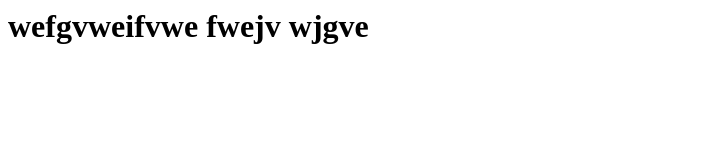
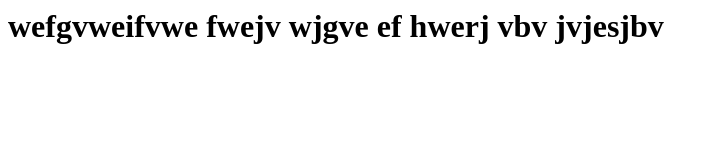
Before and after one commit to arunapptology/portfolio, a plain HTML site: page contact.html in a window 1280 px wide. Shown: the whole page, without its empty margins (0-717 px from the left). Drawn offline with Linux system fonts and the light colour scheme.

Commit message:
COntact11

```diff
--- a/contact.html
+++ b/contact.html
@@ -8,7 +8,7 @@
 
 <body>
 
-    <h1>wefgvweifvwe fwejv wjgve</h1>
+    <h1>wefgvweifvwe fwejv wjgve ef hwerj vbv jvjesjbv</h1>
 
 </body>
 
```
